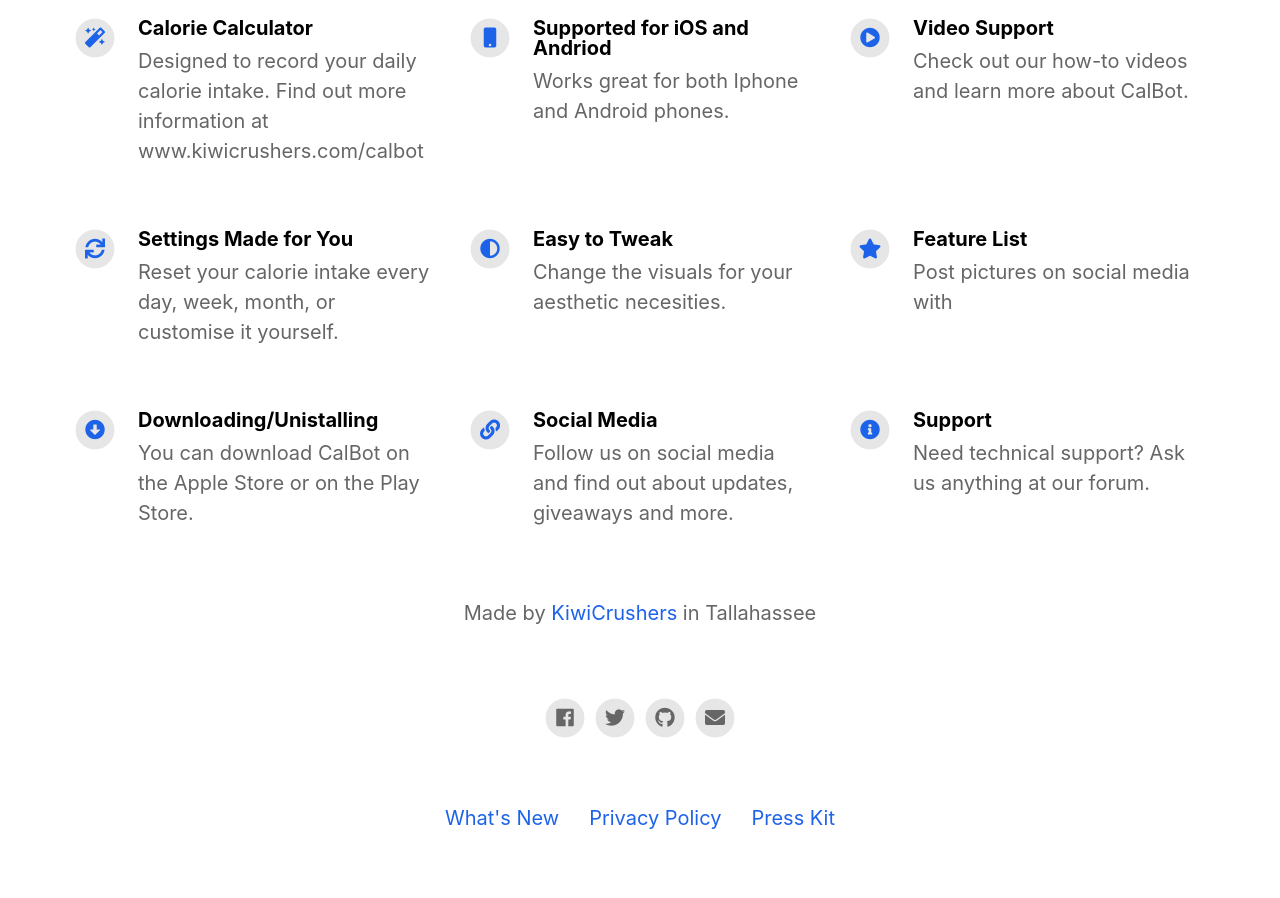
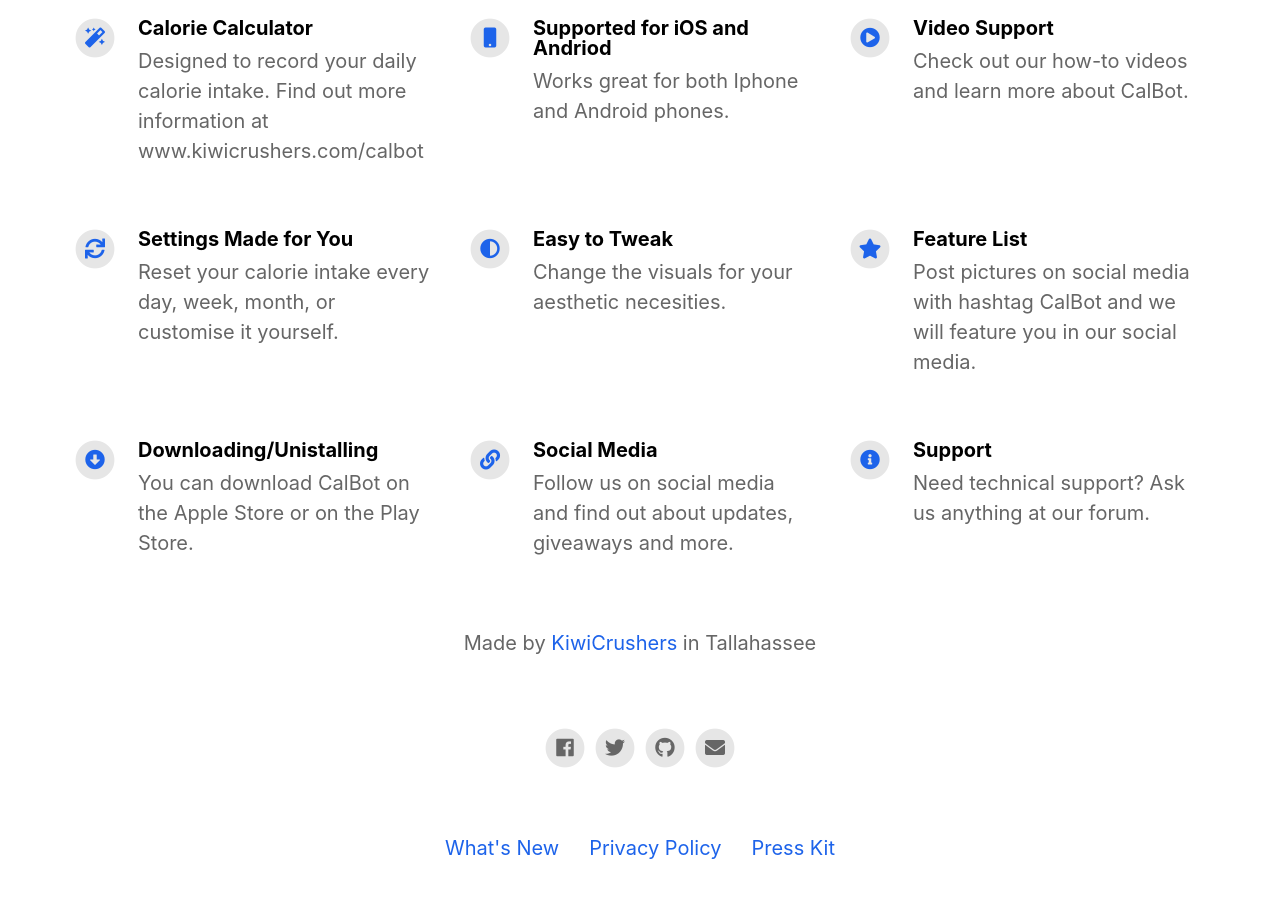
Before and after one commit to KiwiCrushers/calbot, a Jekyll site: the page built from index.html, in a window 1280 px wide and 900 px high, scrolled down 1066 px. Built offline with Jekyll 4.4.1, drawn with Linux system fonts in a browser that asks for light colours; nearby versions of some CDN libraries.

Commit message:
Update _config.yml

```diff
--- a/_config.yml
+++ b/_config.yml
@@ -55,7 +55,7 @@
     fontawesome_icon_name                 : adjust
 
   - title                                 : Feature List
-    description                           : Post pictures on social media with #CalBot and we will feature you in our social media.
+    description                           : Post pictures on social media with hashtag CalBot and we will feature you in our social media.
     fontawesome_icon_name                 : star
 
   - title                                 : Downloading/Unistalling
```
